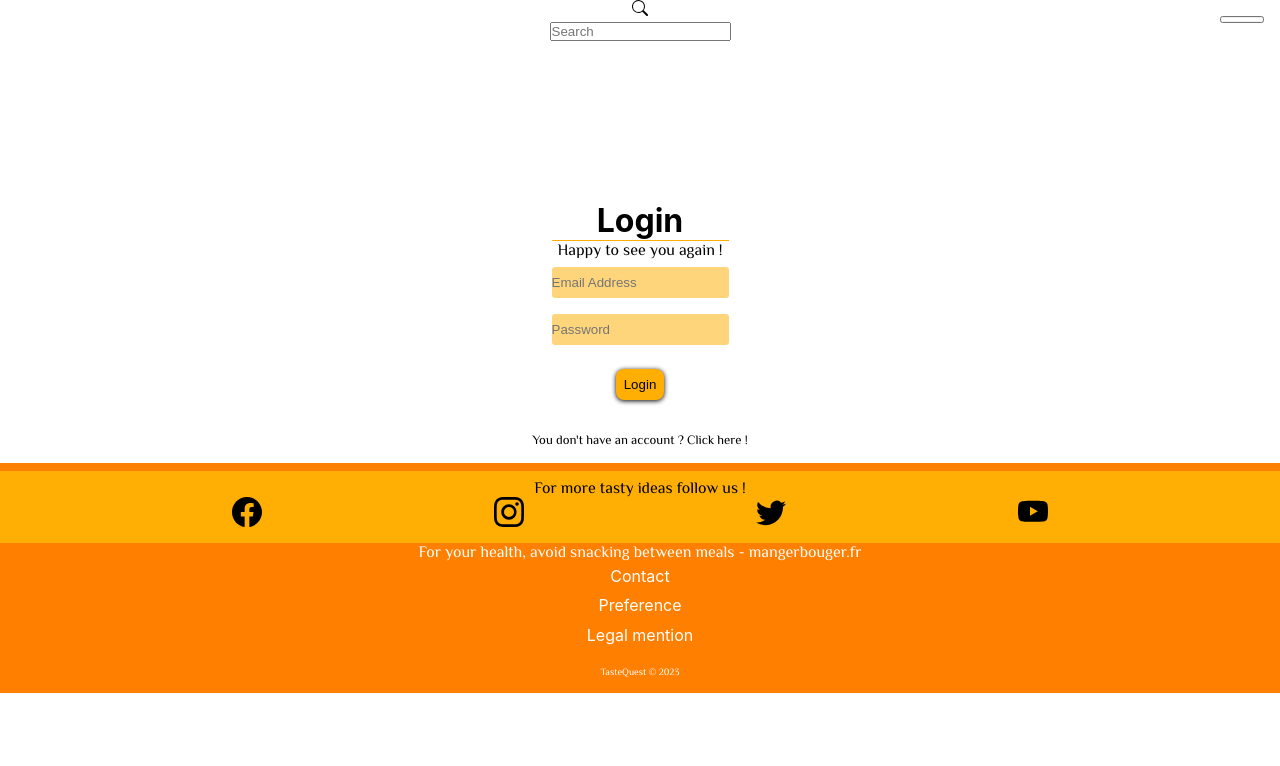
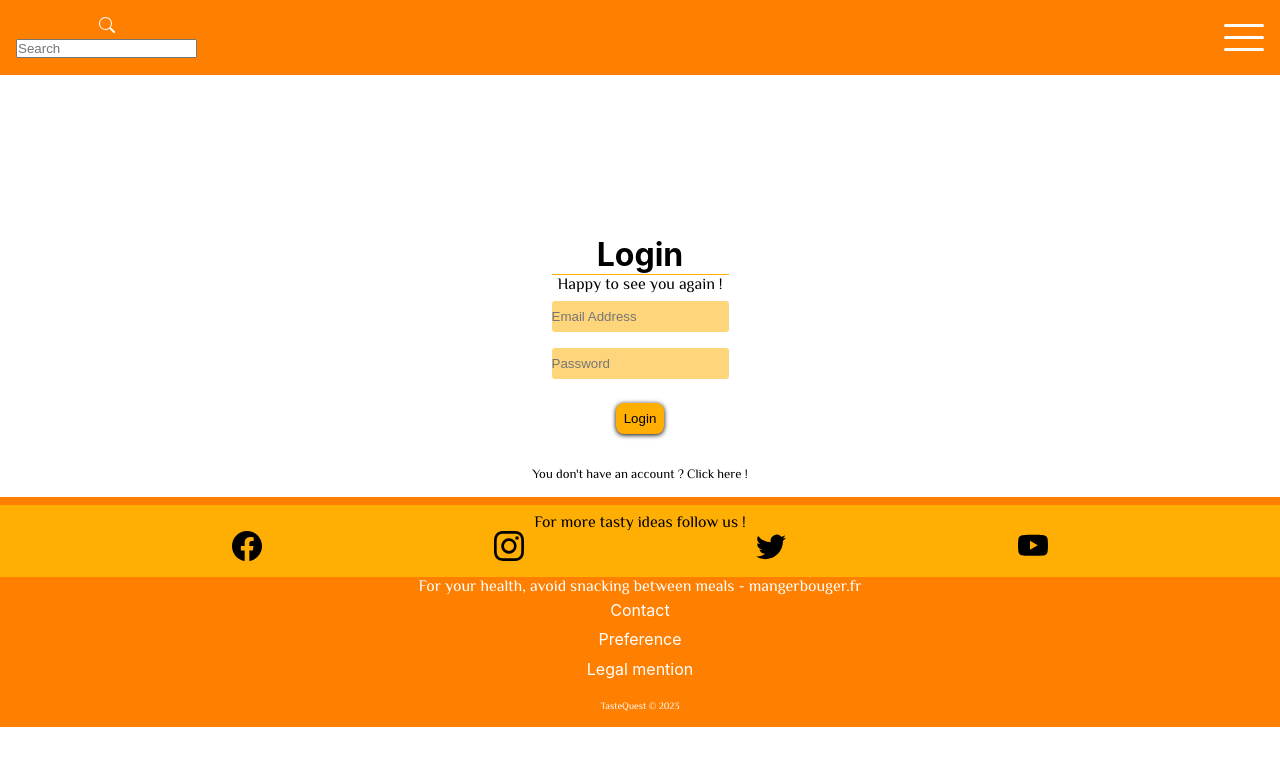
Before and after one commit to vegAs-RW/tasteQuest, a React (Create React App) app in the folder client/: page /login in a window 1280 px wide. Shown: the top 766 px of the page. Built offline with nearby package versions, Linux system fonts and the light colour scheme; a web font is replaced by a local one.

Commit message:
add style

```diff
--- a/client/src/components/Navbar.css
+++ b/client/src/components/Navbar.css
@@ -1,20 +1,18 @@
-@media screen and (max-width: 767px) {
+@media (min-width: 767px) {
     h1 {
     display: inline;
     }
-
-.navbar-container {
+    /*.navbar-container {
         display: flex;
         flex-wrap: wrap;
         align-items: center;
         justify-content: space-between;
-    position: fixed;
         width: 100%;
         padding: 1rem;
         min-height: 75px;
         background-color: #ff7f00;
         color: #ffffff;
-}
+    }*/
 
     .navbar-links {
         display: flex;
@@ -36,6 +34,17 @@
 }
 
 
+.navbar-container {
+    display: flex;
+    flex-wrap: wrap;
+    align-items: center;
+    justify-content: space-between;
+    width: 100%;
+    padding: 1rem;
+    min-height: 75px;
+    background-color: #ff7f00;
+    color: #ffffff;
+}
     h1 {
         display: none;
     }
@@ -52,6 +61,7 @@
         visibility: hidden;
         background-color: #ff7f00;
         transition: all .8s ease-out;
+        z-index: 99;
     }
     .show-nav .navbar-links {
         right: 0;
@@ -65,7 +75,7 @@
     }
     .navbar-burger {
         display: block;
-        position: fixed;
+       z-index: 99;
         top: 1rem;
         right: 1rem;
     }
```
Lines whose indentation alone changed are shown as unchanged.
